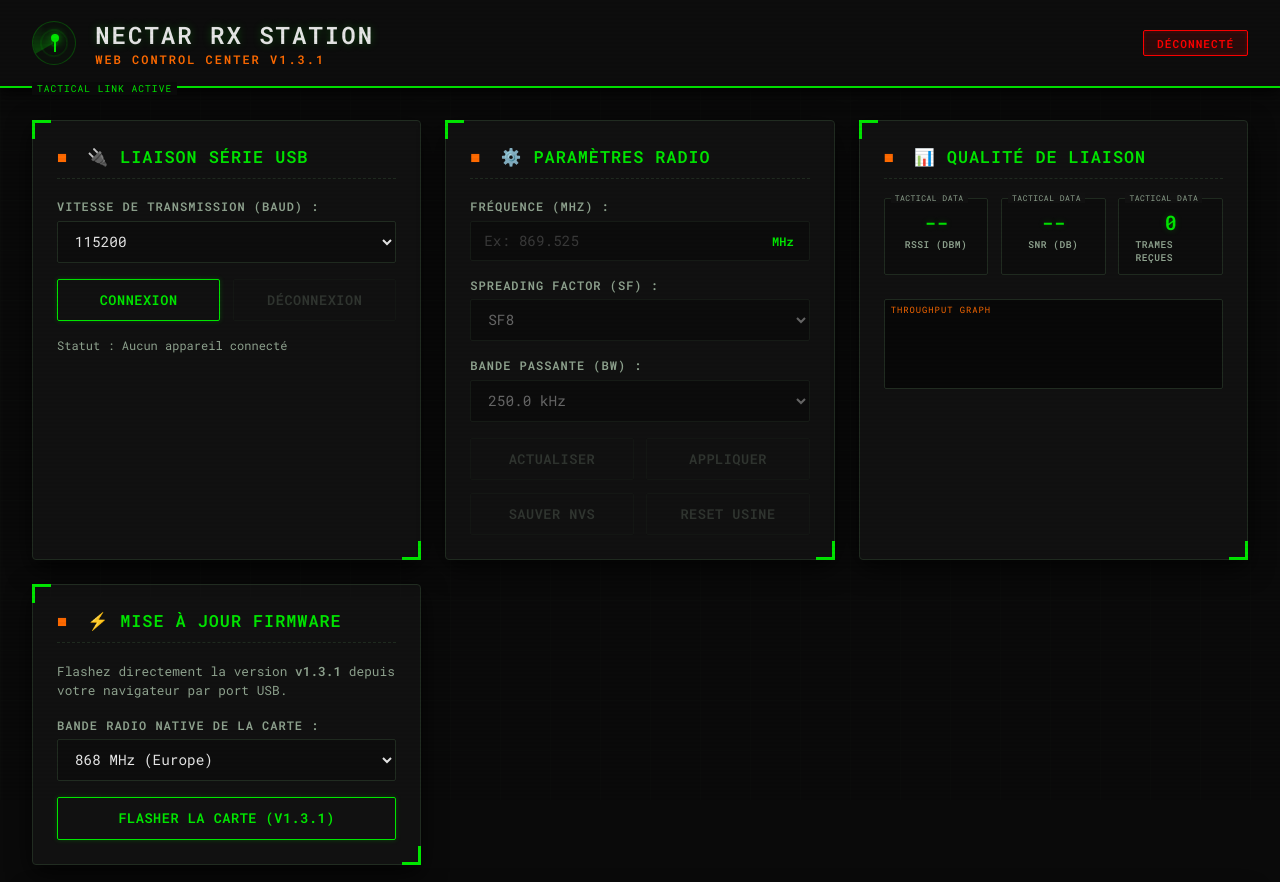
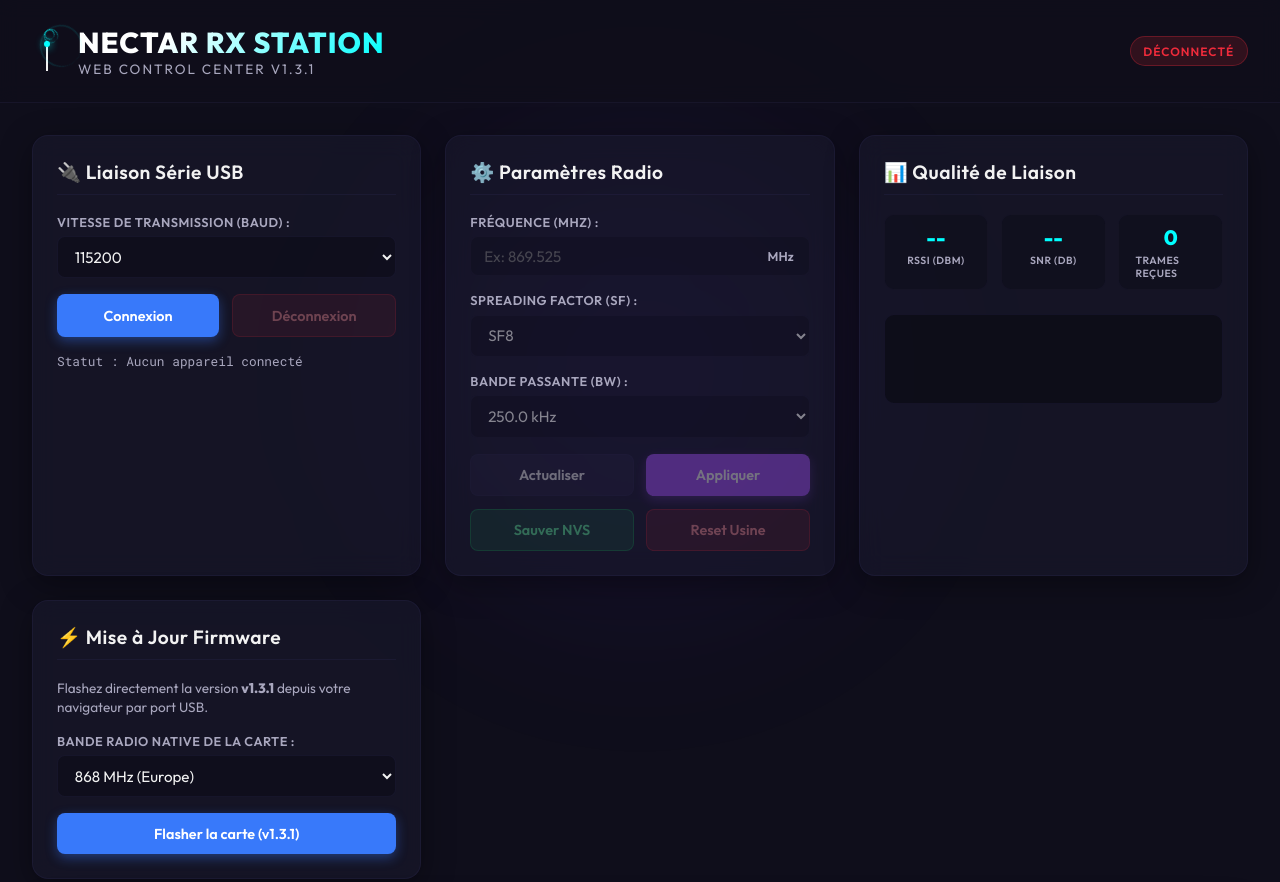
Before and after one commit to axpaul/RocketStation-LoRa32, a plain HTML site: page docs/index.html in a window 1280 px wide. Shown: the top 882 px of the page. Drawn offline with Linux system fonts and the light colour scheme.

Commit message:
Design: restore original purple and blue glassmorphism style

```diff
--- a/docs/style.css
+++ b/docs/style.css
@@ -1,25 +1,25 @@
-/* Design System & Variables - Military/Stealth Tactical HUD */
+/* Design System & Variables */
 :root {
   --font-sans: 'Outfit', sans-serif;
   --font-mono: 'Roboto Mono', monospace;
 
-  /* Tactical Stealth Palette */
-  --bg-deep: hsl(0, 0%, 4%);             /* Matte Stealth Black */
-  --bg-card: hsla(0, 0%, 7%, 0.9);       /* Tactical Card Background */
-  --bg-card-border: hsl(120, 15%, 15%);  /* Muted Olive/Green Border */
+  /* HSL Color Palette */
+  --bg-deep: hsl(244, 30%, 8%);
+  --bg-card: hsla(244, 30%, 14%, 0.6);
+  --bg-card-border: hsla(244, 30%, 30%, 0.2);
 
-  --color-primary: hsl(120, 100%, 45%);  /* Phosphor Green */
-  --color-primary-glow: hsla(120, 100%, 45%, 0.25);
-  --color-accent: hsl(25, 100%, 50%);    /* Hazard Amber / Orange */
-  --color-accent-glow: hsla(25, 100%, 50%, 0.35);
-  --color-cyan: hsl(120, 100%, 45%);     /* Aliased to Phosphor Green */
+  --color-primary: hsl(220, 95%, 60%);
+  --color-primary-glow: hsla(220, 95%, 60%, 0.4);
+  --color-accent: hsl(270, 95%, 65%);
+  --color-accent-glow: hsla(270, 95%, 65%, 0.4);
+  --color-cyan: hsl(180, 100%, 50%);
 
-  --color-success: hsl(120, 100%, 45%);
-  --color-danger: hsl(0, 100%, 50%);     /* Red Alert */
+  --color-success: hsl(145, 80%, 45%);
+  --color-danger: hsl(355, 85%, 55%);
 
-  --text-main: hsl(0, 0%, 90%);
-  --text-secondary: hsl(120, 10%, 60%);  /* Tactical Olive Grey */
-  --text-dark: hsl(0, 0%, 10%);
+  --text-main: hsl(0, 0%, 95%);
+  --text-secondary: hsl(244, 15%, 70%);
+  --text-dark: hsl(244, 30%, 20%);
 }
 
 /* Global Reset & Base */
@@ -30,7 +30,7 @@
 }
 
 body {
-  font-family: var(--font-mono); /* Monospace globally for HUD feel */
+  font-family: var(--font-sans);
   background-color: var(--bg-deep);
   color: var(--text-main);
   min-height: 100vh;
@@ -40,37 +40,18 @@ body {
   position: relative;
 }
 
-/* Tactical Grid & Scanline HUD Overlay */
+/* Ambient Background Glow */
 .glow-bg {
-  position: fixed;
-  top: 0;
-  left: 0;
-  width: 100vw;
-  height: 100vh;
-  background:
-    linear-gradient(rgba(18, 16, 16, 0) 50%, rgba(0, 0, 0, 0.25) 50%),
-    linear-gradient(90deg, rgba(120, 255, 120, 0.03), rgba(0, 255, 0, 0.01), rgba(120, 255, 120, 0.03));
-  background-size: 100% 4px, 6px 100%;
-  opacity: 0.12;
-  z-index: 1000;
+  position: absolute;
+  top: 5%;
+  left: 50%;
+  transform: translateX(-50%);
+  width: 600px;
+  height: 600px;
+  background: radial-gradient(circle, hsla(260, 95%, 55%, 0.15) 0%, rgba(0,0,0,0) 70%);
+  z-index: -1;
   pointer-events: none;
-}
-
-/* Subtle background tactical coordinates grid */
-body::before {
-  content: '';
-  position: fixed;
-  top: 0;
-  left: 0;
-  width: 100%;
-  height: 100%;
-  background-image:
-    linear-gradient(var(--bg-card-border) 1px, transparent 1px),
-    linear-gradient(90deg, var(--bg-card-border) 1px, transparent 1px);
-  background-size: 50px 50px;
-  opacity: 0.08;
-  z-index: -2;
-  pointer-events: none;
+  filter: blur(80px);
 }
 
 /* Header Styling */
@@ -78,142 +59,107 @@ header {
   display: flex;
   justify-content: space-between;
   align-items: center;
-  padding: 1.2rem 2rem;
-  border-bottom: 2px solid var(--color-primary);
-  background: hsl(0, 0%, 5%);
-  box-shadow: 0 4px 15px rgba(0, 0, 0, 0.8);
-  position: relative;
-}
-
-header::after {
-  content: 'TACTICAL LINK ACTIVE';
-  position: absolute;
-  bottom: -9px;
-  left: 2rem;
-  background: var(--bg-deep);
-  padding: 0 5px;
-  font-size: 0.6rem;
-  color: var(--color-primary);
-  letter-spacing: 1px;
+  padding: 1.5rem 2rem;
+  border-bottom: 1px solid var(--bg-card-border);
+  background: hsla(244, 30%, 8%, 0.8);
+  backdrop-filter: blur(10px);
 }
 
 .logo-container {
   display: flex;
   align-items: center;
-  gap: 1.2rem;
+  gap: 1rem;
 }
 
 h1 {
-  font-family: var(--font-mono);
   font-weight: 800;
-  font-size: 1.5rem;
-  letter-spacing: 2px;
-  color: var(--text-main);
-  text-shadow: 0 0 8px var(--color-primary-glow);
+  font-size: 1.8rem;
+  letter-spacing: 1px;
+  background: linear-gradient(135deg, #fff 30%, var(--color-cyan) 100%);
+  -webkit-background-clip: text;
+  -webkit-text-fill-color: transparent;
 }
 
 .subtitle {
-  font-size: 0.75rem;
-  color: var(--color-accent);
-  font-weight: 600;
+  font-size: 0.85rem;
+  color: var(--text-secondary);
+  font-weight: 400;
   letter-spacing: 2px;
   text-transform: uppercase;
 }
 
-/* Tactical Radar Animation */
+/* Antenna Icon Animation */
 .antenna-icon {
   position: relative;
-  width: 44px;
-  height: 44px;
-  border: 1px solid var(--color-primary-glow);
-  border-radius: 50%;
-  display: flex;
-  align-items: center;
-  justify-content: center;
-  background: rgba(0, 255, 0, 0.02);
-}
-
-/* Sweeping conic gradient */
-.antenna-icon::after {
-  content: '';
-  position: absolute;
-  width: 100%;
-  height: 100%;
-  border-radius: 50%;
-  background: conic-gradient(from 0deg, var(--color-primary-glow) 0deg, transparent 90deg, transparent 360deg);
-  animation: radar-sweep 3s infinite linear;
+  width: 30px;
+  height: 40px;
 }
 
 .antenna-mast {
   position: absolute;
-  bottom: 12px;
-  left: 21px;
+  bottom: 0;
+  left: 14px;
   width: 2px;
-  height: 18px;
-  background: var(--color-primary);
-  z-index: 2;
+  height: 30px;
+  background: var(--text-main);
 }
 
 .antenna-mast::before {
   content: '';
   position: absolute;
   top: 0;
-  left: -3px;
-  width: 8px;
-  height: 8px;
+  left: -2px;
+  width: 6px;
+  height: 6px;
   border-radius: 50%;
-  background: var(--color-primary);
-  box-shadow: 0 0 10px var(--color-primary);
+  background: var(--color-cyan);
+  box-shadow: 0 0 8px var(--color-cyan);
 }
 
 .antenna-ring {
   position: absolute;
-  border: 1px solid var(--color-primary);
+  top: 0;
+  left: 14px;
+  border: 1.5px solid var(--color-cyan);
+  border-right: none;
   border-radius: 50%;
+  transform: translateY(-50%) rotate(45deg);
   opacity: 0;
-  z-index: 1;
+  transform-origin: left center;
 }
 
-.ring-1 { width: 15px; height: 15px; animation: tactical-wave 4s infinite linear; }
-.ring-2 { width: 28px; height: 28px; animation: tactical-wave 4s infinite linear 1.3s; }
-.ring-3 { width: 40px; height: 40px; animation: tactical-wave 4s infinite linear 2.6s; }
+.ring-1 { width: 10px; height: 10px; animation: wave 2s infinite linear; }
+.ring-2 { width: 20px; height: 20px; animation: wave 2s infinite linear 0.6s; }
+.ring-3 { width: 30px; height: 30px; animation: wave 2s infinite linear 1.2s; }
 
-@keyframes radar-sweep {
-  from { transform: rotate(0deg); }
-  to { transform: rotate(360deg); }
-}
-
-@keyframes tactical-wave {
-  0% { transform: scale(0.2); opacity: 0; }
-  25% { opacity: 0.6; }
-  75% { opacity: 0.15; }
-  100% { transform: scale(1); opacity: 0; }
+@keyframes wave {
+  0% { transform: translateY(-50%) scale(0.5) rotate(45deg); opacity: 0; }
+  30% { opacity: 0.8; }
+  100% { transform: translateY(-50%) scale(1.5) rotate(45deg); opacity: 0; }
 }
 
 /* Badges */
 .badge {
-  padding: 0.3rem 0.8rem;
-  border-radius: 2px;
-  font-size: 0.7rem;
+  padding: 0.4rem 0.8rem;
+  border-radius: 50px;
+  font-size: 0.75rem;
   font-weight: 600;
   letter-spacing: 1px;
   text-transform: uppercase;
   transition: all 0.3s ease;
-  font-family: var(--font-mono);
 }
 
 .badge.disconnected {
-  background: hsla(0, 100%, 50%, 0.12);
+  background: hsla(355, 85%, 55%, 0.15);
   color: var(--color-danger);
-  border: 1px solid var(--color-danger);
-  box-shadow: inset 0 0 4px hsla(0, 100%, 50%, 0.2);
+  border: 1px solid hsla(355, 85%, 55%, 0.3);
 }
 
 .badge.connected {
-  background: hsla(120, 100%, 45%, 0.12);
+  background: hsla(145, 80%, 45%, 0.15);
   color: var(--color-success);
-  border: 1px solid var(--color-success);
-  box-shadow: 0 0 10px var(--color-primary-glow), inset 0 0 4px var(--color-primary-glow);
+  border: 1px solid hsla(145, 80%, 45%, 0.3);
+  box-shadow: 0 0 10px hsla(145, 80%, 45%, 0.2);
 }
 
 /* Layout Grid */
@@ -228,54 +174,23 @@ h1 {
   width: 100%;
 }
 
-/* Card Styling (Stealth Industrial HUD style) */
+/* Card Styling (Glassmorphism) */
 .card {
-  position: relative;
   background: var(--bg-card);
   border: 1px solid var(--bg-card-border);
-  border-radius: 4px;
+  border-radius: 16px;
   padding: 1.5rem;
-  box-shadow: 0 8px 24px rgba(0, 0, 0, 0.7);
+  backdrop-filter: blur(12px);
+  -webkit-backdrop-filter: blur(12px);
+  box-shadow: 0 8px 32px 0 rgba(0, 0, 0, 0.37);
   display: flex;
   flex-direction: column;
   gap: 1.2rem;
-  transition: border-color 0.3s ease, box-shadow 0.3s ease;
-}
-
-/* Tactical Corner Brackets on cards */
-.card::before {
-  content: '';
-  position: absolute;
-  top: -1px;
-  left: -1px;
-  width: 16px;
-  height: 16px;
-  border-top: 3px solid var(--color-primary);
-  border-left: 3px solid var(--color-primary);
-  pointer-events: none;
-  transition: border-color 0.3s ease;
-}
-
-.card::after {
-  content: '';
-  position: absolute;
-  bottom: -1px;
-  right: -1px;
-  width: 16px;
-  height: 16px;
-  border-bottom: 3px solid var(--color-primary);
-  border-right: 3px solid var(--color-primary);
-  pointer-events: none;
-  transition: border-color 0.3s ease;
+  transition: transform 0.3s ease, border-color 0.3s ease;
 }
 
 .card:hover {
-  border-color: var(--color-primary);
-  box-shadow: 0 0 15px rgba(0, 255, 0, 0.08);
-}
-
-.card:hover::before, .card:hover::after {
-  border-color: var(--color-accent);
+  border-color: hsla(244, 30%, 45%, 0.3);
 }
 
 .card.full-width {
@@ -283,20 +198,11 @@ h1 {
 }
 
 h2 {
-  font-family: var(--font-mono);
-  font-size: 1.05rem;
+  font-size: 1.2rem;
   font-weight: 600;
-  letter-spacing: 1px;
-  color: var(--color-primary);
-  border-bottom: 1px dashed var(--bg-card-border);
+  letter-spacing: 0.5px;
+  border-bottom: 1px solid var(--bg-card-border);
   padding-bottom: 0.6rem;
-  text-transform: uppercase;
-}
-
-h2::before {
-  content: '■ ';
-  color: var(--color-accent);
-  margin-right: 0.5rem;
 }
 
 .card-content {
@@ -307,9 +213,9 @@ h2::before {
 }
 
 .description {
-  font-size: 0.8rem;
+  font-size: 0.85rem;
   color: var(--text-secondary);
-  line-height: 1.5;
+  line-height: 1.4;
 }
 
 /* Form Controls */
@@ -320,34 +226,33 @@ h2::before {
 }
 
 label {
-  font-size: 0.75rem;
+  font-size: 0.8rem;
   font-weight: 600;
   color: var(--text-secondary);
   text-transform: uppercase;
-  letter-spacing: 1px;
+  letter-spacing: 0.5px;
 }
 
 input, select {
-  background: hsl(0, 0%, 5%);
+  background: hsla(244, 30%, 6%, 0.5);
   border: 1px solid var(--bg-card-border);
-  border-radius: 2px;
+  border-radius: 8px;
   color: var(--text-main);
   padding: 0.6rem 0.8rem;
-  font-family: var(--font-mono);
-  font-size: 0.9rem;
+  font-family: inherit;
+  font-size: 0.95rem;
   transition: border-color 0.3s, box-shadow 0.3s;
 }
 
 input:focus, select:focus {
   outline: none;
   border-color: var(--color-primary);
-  box-shadow: 0 0 6px var(--color-primary-glow);
+  box-shadow: 0 0 0 2px var(--color-primary-glow);
 }
 
 input:disabled, select:disabled {
-  opacity: 0.4;
+  opacity: 0.5;
   cursor: not-allowed;
-  background: hsl(0, 0%, 3%);
 }
 
 .input-with-unit {
@@ -366,98 +271,84 @@ input:disabled, select:disabled {
   right: 1rem;
   top: 50%;
   transform: translateY(-50%);
-  font-size: 0.75rem;
+  font-size: 0.8rem;
   font-weight: 600;
-  color: var(--color-primary);
+  color: var(--text-secondary);
 }
 
-/* Tactical Buttons (Outline to Fill Hover effect) */
+/* Buttons */
 .btn {
   display: inline-flex;
   align-items: center;
   justify-content: center;
   padding: 0.7rem 1.2rem;
-  border-radius: 2px;
-  font-family: var(--font-mono);
-  font-size: 0.85rem;
+  border-radius: 8px;
+  font-family: inherit;
+  font-size: 0.9rem;
   font-weight: 600;
   cursor: pointer;
-  border: 1px solid transparent;
-  transition: all 0.25s cubic-bezier(0.4, 0, 0.2, 1);
-  text-transform: uppercase;
-  letter-spacing: 0.5px;
+  border: none;
+  transition: all 0.2s ease;
 }
 
 .btn:disabled {
-  opacity: 0.25;
+  opacity: 0.4;
   cursor: not-allowed;
-  border-color: var(--bg-card-border) !important;
-  background: transparent !important;
-  color: var(--text-secondary) !important;
-  box-shadow: none !important;
 }
 
 .btn-primary {
-  background: transparent;
-  color: var(--color-primary);
-  border: 1px solid var(--color-primary);
-  box-shadow: 0 0 5px var(--color-primary-glow);
+  background: var(--color-primary);
+  color: #fff;
+  box-shadow: 0 4px 12px var(--color-primary-glow);
 }
 
 .btn-primary:not(:disabled):hover {
-  background: var(--color-primary);
-  color: var(--bg-deep);
-  box-shadow: 0 0 15px var(--color-primary);
+  background: hsl(220, 95%, 65%);
+  box-shadow: 0 6px 16px var(--color-primary-glow);
   transform: translateY(-1px);
 }
 
 .btn-accent {
-  background: transparent;
-  color: var(--color-accent);
-  border: 1px solid var(--color-accent);
-  box-shadow: 0 0 5px var(--color-accent-glow);
+  background: var(--color-accent);
+  color: #fff;
+  box-shadow: 0 4px 12px var(--color-accent-glow);
 }
 
 .btn-accent:not(:disabled):hover {
-  background: var(--color-accent);
-  color: var(--bg-deep);
-  box-shadow: 0 0 15px var(--color-accent);
+  background: hsl(270, 95%, 70%);
+  box-shadow: 0 6px 16px var(--color-accent-glow);
   transform: translateY(-1px);
 }
 
 .btn-secondary {
-  background: transparent;
-  color: var(--text-secondary);
+  background: hsla(244, 30%, 30%, 0.3);
+  color: var(--text-main);
   border: 1px solid var(--bg-card-border);
 }
 
 .btn-secondary:not(:disabled):hover {
-  background: var(--bg-card-border);
-  color: var(--text-main);
+  background: hsla(244, 30%, 40%, 0.5);
+  border-color: hsla(244, 30%, 50%, 0.5);
 }
 
 .btn-success {
-  background: transparent;
-  color: var(--color-success);
-  border: 1px solid var(--color-success);
+  background: hsla(145, 80%, 45%, 0.2);
+  color: hsl(145, 80%, 65%);
+  border: 1px solid hsla(145, 80%, 45%, 0.4);
 }
 
 .btn-success:not(:disabled):hover {
-  background: var(--color-success);
-  color: var(--bg-deep);
-  box-shadow: 0 0 10px var(--color-primary-glow);
+  background: hsla(145, 80%, 45%, 0.35);
 }
 
 .btn-danger {
-  background: transparent;
-  color: var(--color-danger);
-  border: 1px solid var(--color-danger);
+  background: hsla(355, 85%, 55%, 0.2);
+  color: hsl(355, 85%, 75%);
+  border: 1px solid hsla(355, 85%, 55%, 0.4);
 }
 
 .btn-danger:not(:disabled):hover {
-  background: var(--color-danger);
-  color: var(--text-main);
-  box-shadow: 0 0 10px hsla(0, 100%, 50%, 0.3);
+  background: hsla(355, 85%, 55%, 0.35);
 }
 
 .button-group-row {
@@ -477,7 +368,7 @@ input:disabled, select:disabled {
 
 /* Port Info & Texts */
 .port-info {
-  font-size: 0.75rem;
+  font-size: 0.8rem;
   font-family: var(--font-mono);
 }
 
@@ -505,35 +396,21 @@ input:disabled, select:disabled {
   flex-direction: column;
   align-items: center;
   gap: 0.2rem;
-  background: hsl(0, 0%, 5%);
+  background: hsla(244, 30%, 6%, 0.4);
   padding: 0.6rem 1rem;
-  border-radius: 2px;
+  border-radius: 10px;
   flex: 1;
-  border: 1px solid var(--bg-card-border);
-  position: relative;
-}
-
-.stat-box::before {
-  content: 'TACTICAL DATA';
-  position: absolute;
-  top: -6px;
-  left: 6px;
-  background: var(--bg-card);
-  padding: 0 4px;
-  font-size: 0.5rem;
-  color: var(--text-secondary);
-  letter-spacing: 0.5px;
+  border: 1px solid hsla(244, 30%, 30%, 0.1);
 }
 
 .stat-val {
-  font-size: 1.25rem;
+  font-size: 1.3rem;
   font-weight: 800;
-  color: var(--color-primary);
-  text-shadow: 0 0 6px var(--color-primary-glow);
+  color: var(--color-cyan);
 }
 
 .stat-lbl {
-  font-size: 0.6rem;
+  font-size: 0.65rem;
   font-weight: 600;
   text-transform: uppercase;
   color: var(--text-secondary);
@@ -541,24 +418,13 @@ input:disabled, select:disabled {
 }
 
 .chart-container {
-  background: hsl(0, 0%, 3%);
+  background: hsla(244, 30%, 5%, 0.6);
   border: 1px solid var(--bg-card-border);
-  border-radius: 2px;
+  border-radius: 10px;
   padding: 0.5rem;
   height: 90px;
   position: relative;
   overflow: hidden;
-}
-
-.chart-container::before {
-  content: 'THROUGHPUT GRAPH';
-  position: absolute;
-  top: 4px;
-  left: 6px;
-  font-size: 0.55rem;
-  color: var(--color-accent);
-  letter-spacing: 1px;
-  z-index: 10;
 }
 
 svg#rssi-chart {
@@ -569,48 +435,46 @@ svg#rssi-chart {
 /* Telemetry Table */
 .table-container {
   overflow-x: auto;
-  border: 1px solid var(--bg-card-border);
-  background: hsl(0, 0%, 3%);
 }
 
 table {
   width: 100%;
   border-collapse: collapse;
-  font-size: 0.8rem;
+  font-size: 0.85rem;
   text-align: left;
 }
 
 th, td {
-  padding: 0.7rem 0.9rem;
+  padding: 0.8rem 1rem;
   border-bottom: 1px solid var(--bg-card-border);
 }
 
 th {
   font-weight: 600;
-  color: var(--color-primary);
+  color: var(--text-secondary);
   text-transform: uppercase;
-  font-size: 0.7rem;
-  letter-spacing: 1px;
-  background: hsl(0, 0%, 5%);
+  font-size: 0.75rem;
+  letter-spacing: 0.5px;
 }
 
 tr:hover {
-  background: rgba(0, 255, 0, 0.04);
+  background: hsla(244, 30%, 20%, 0.15);
 }
 
 td {
-  font-family: var(--font-mono);
+  font-family: var(--font-sans);
 }
 
 td:nth-child(8) {
-  color: var(--color-accent);
+  font-family: var(--font-mono);
+  color: var(--color-cyan);
 }
 
 /* Terminal & Log Console */
 .terminal-content {
-  background: hsl(0, 0%, 3%);
+  background: hsl(244, 30%, 5%);
   border: 1px solid var(--bg-card-border);
-  border-radius: 2px;
+  border-radius: 12px;
   padding: 1rem;
   display: flex;
   flex-direction: column;
@@ -622,31 +486,12 @@ td:nth-child(8) {
   flex: 1;
   overflow-y: auto;
   font-family: var(--font-mono);
-  font-size: 0.8rem;
-  line-height: 1.4;
-  color: var(--color-primary);
+  font-size: 0.85rem;
+  line-height: 1.5;
+  color: hsl(120, 80%, 75%);
   display: flex;
   flex-direction: column;
-  gap: 0.25rem;
-}
-
-/* Customized scrollbar for terminal and table */
-.terminal-view::-webkit-scrollbar,
-.table-container::-webkit-scrollbar {
-  width: 6px;
-  height: 6px;
-}
-.terminal-view::-webkit-scrollbar-track,
-.table-container::-webkit-scrollbar-track {
-  background: hsl(0, 0%, 3%);
-}
-.terminal-view::-webkit-scrollbar-thumb,
-.table-container::-webkit-scrollbar-thumb {
-  background: var(--bg-card-border);
-}
-.terminal-view::-webkit-scrollbar-thumb:hover,
-.table-container::-webkit-scrollbar-thumb:hover {
-  background: var(--color-primary);
+  gap: 0.2rem;
 }
 
 .terminal-view .cmd-out {
@@ -654,27 +499,26 @@ td:nth-child(8) {
 }
 
 .terminal-view .cmd-in {
-  color: var(--color-accent);
+  color: var(--color-primary);
   font-weight: 600;
 }
 
 .terminal-view .sys-out {
   color: var(--text-secondary);
-  font-style: normal;
-  opacity: 0.8;
+  font-style: italic;
 }
 
 .terminal-input-row {
   display: flex;
   align-items: center;
   gap: 0.5rem;
-  border-top: 1px dashed var(--bg-card-border);
+  border-top: 1px solid hsla(244, 30%, 30%, 0.2);
   padding-top: 0.6rem;
 }
 
 .terminal-input-row .prompt {
   font-family: var(--font-mono);
-  color: var(--color-accent);
+  color: var(--color-primary);
   font-weight: 600;
 }
 
@@ -684,8 +528,7 @@ td:nth-child(8) {
   border: none;
   padding: 0.4rem;
   font-family: var(--font-mono);
-  font-size: 0.8rem;
-  color: var(--color-primary);
+  font-size: 0.85rem;
 }
 
 .terminal-input-row input:focus {
@@ -703,23 +546,23 @@ td:nth-child(8) {
 }
 
 .progress-bar-wrapper {
-  background: hsl(0, 0%, 5%);
+  background: hsla(244, 30%, 6%, 0.8);
   border: 1px solid var(--bg-card-border);
-  height: 10px;
-  border-radius: 0;
+  height: 12px;
+  border-radius: 6px;
   overflow: hidden;
 }
 
 .progress-bar {
-  background: linear-gradient(90deg, var(--color-accent) 0%, var(--color-primary) 100%);
+  background: linear-gradient(90deg, var(--color-primary) 0%, var(--color-cyan) 100%);
   width: 0%;
   height: 100%;
-  border-radius: 0;
+  border-radius: 6px;
   transition: width 0.1s linear;
 }
 
 .progress-text {
-  font-size: 0.75rem;
+  font-size: 0.8rem;
   color: var(--text-secondary);
 }
 
@@ -737,8 +580,8 @@ td:nth-child(8) {
 footer {
   text-align: center;
   padding: 2rem;
-  font-size: 0.75rem;
+  font-size: 0.8rem;
   color: var(--text-secondary);
   border-top: 1px solid var(--bg-card-border);
-  background: hsl(0, 0%, 5%);
+  background: hsla(244, 30%, 5%, 0.8);
 }
```
